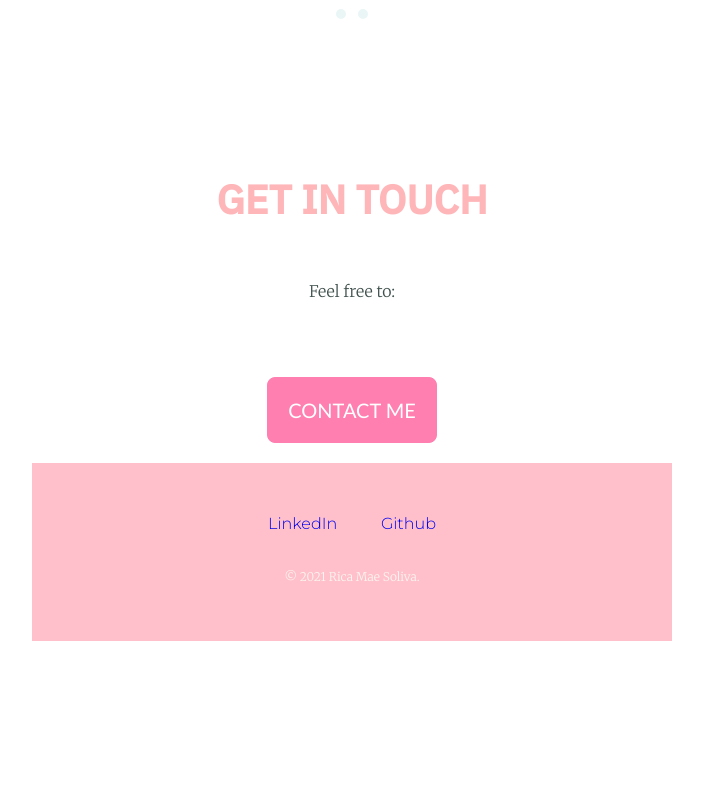
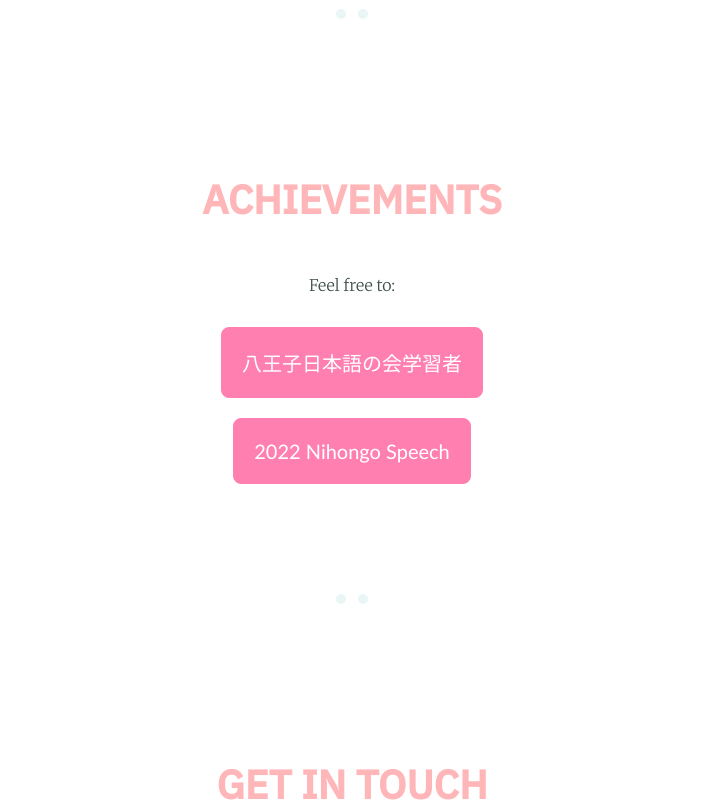
Before and after one commit to Ricamslv/CV_RicaSoliva, a plain HTML site: page index.html in a window 1280 px wide. Shown: the part 5460-6269 px from the top of the page, without its empty margins (288-991 px from the left). Before the commit the page ends 6111 px from the top, so only its background shows below. Drawn offline with nearby package versions, Linux system fonts and the light colour scheme; a script that the page names is missing.

Commit message:
Update index.html
speechcontest news

```diff
--- a/index.html
+++ b/index.html
@@ -194,6 +194,16 @@
             </div>
             </div>
 
+             <hr>
+            <div class="Achievements">
+                <a href="#" class="BUTTON_CONTACT"></a>
+              <h2>Achievements</h2>
+              <!-- <h3>Lorem ipsum dolor sit amet, non elit.</h3> -->
+              <p class="My Nihongo Speech Contest">Feel free to: </p>
+              <a class="btn" href="https://nihongonokai.com/wp-content/uploads/2023/02/9d16b59d57718df37b61e7ea272703e1-2.pdf">八王子日本語の会学習者</a>
+                <a class="btn" href="https://nihongonokai.com/2022%e5%b9%b4%e3%80%80%e6%97%a5%e6%9c%ac%e8%aa%9e%e3%82%b9%e3%83%94%e3%83%bc%e3%83%81%e5%a4%a7%e4%bc%9a%e3%82%92%e9%96%8b%e5%82%ac%e3%81%97%e3%81%be%e3%81%97%e3%81%9f%e3%80%82/">2022 Nihongo Speech</a>
+            </div>
+
             <hr>
             <div class="contact-me">
                 <a href="#" class="BUTTON_CONTACT"></a>
```
